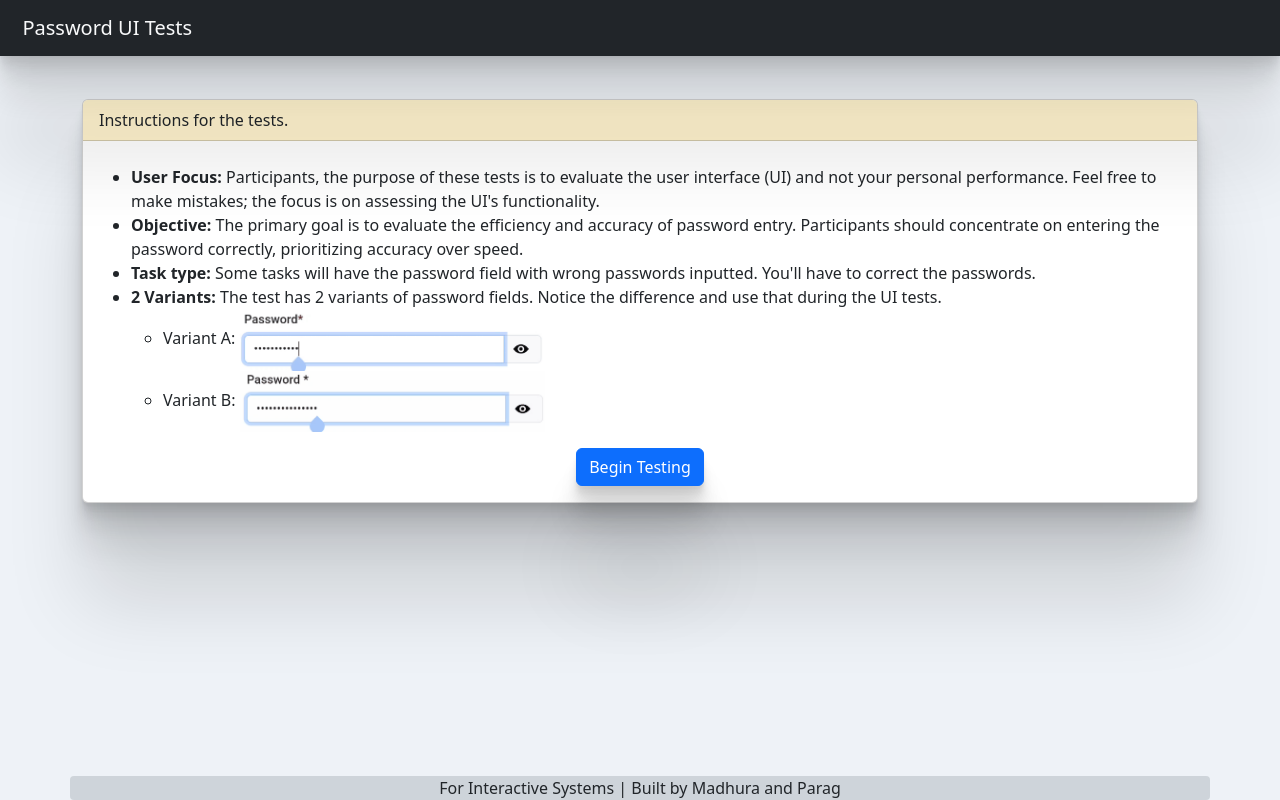
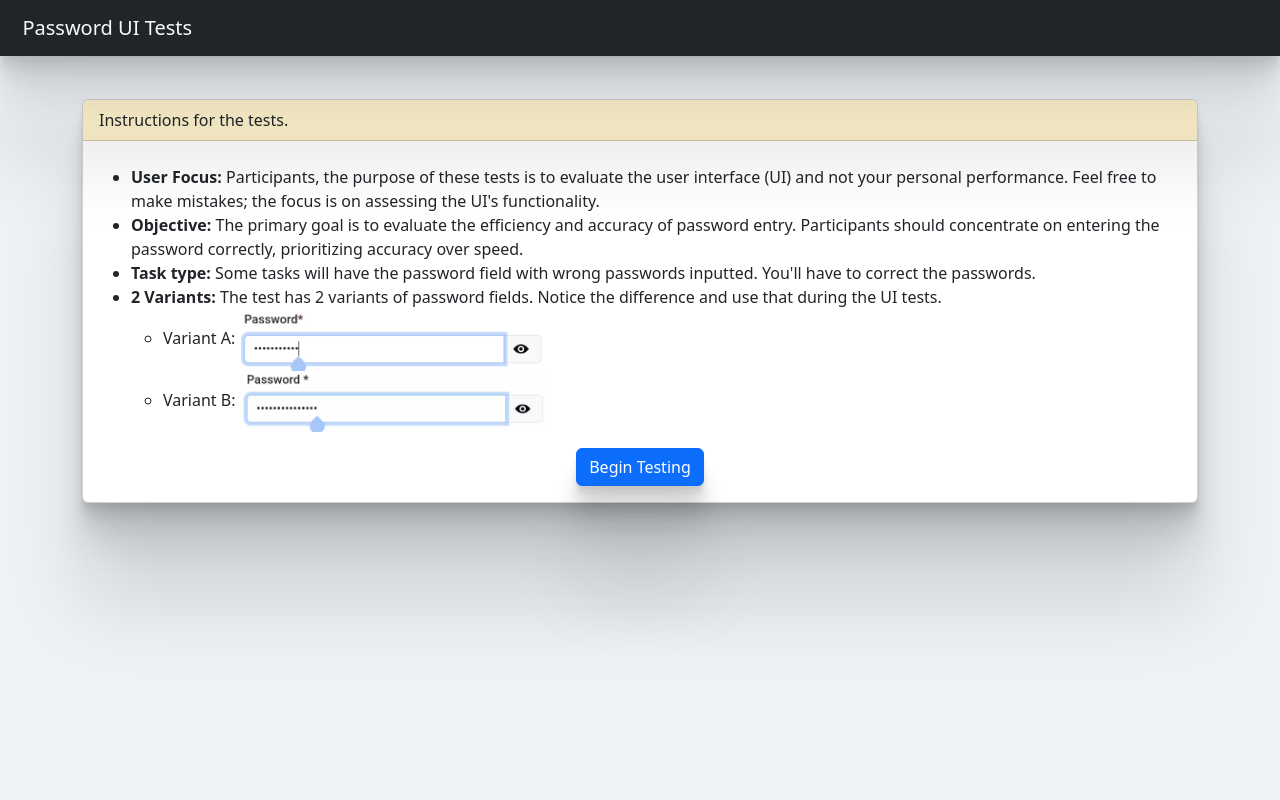
Before and after one commit to ParagNirwan/Password-UI-Tests, a React (Vite) app: page / in a window 1280 px wide. Built offline with nearby package versions, Linux system fonts and the light colour scheme.

Commit message:
Finally Final

```diff
--- a/src/App.tsx
+++ b/src/App.tsx
@@ -2,7 +2,6 @@ import { useState } from "react";
 import Navbar from "./components/Navbar";
 import PasswordField from "./components/PasswordField";
 import Rules from "./components/Instructions";
-import Footer from "./components/Footer";
 import Questionnaire from "./components/Questionnaire";
 import End from "./components/End";
 
@@ -34,7 +33,6 @@ function App() {
       {testingEnded && !finish && <Questionnaire onFinish={handleFinish} />}
       {finish && <End />}
 
-      <Footer></Footer>
       {/* <End></End> */}
     </div>
   );
```
